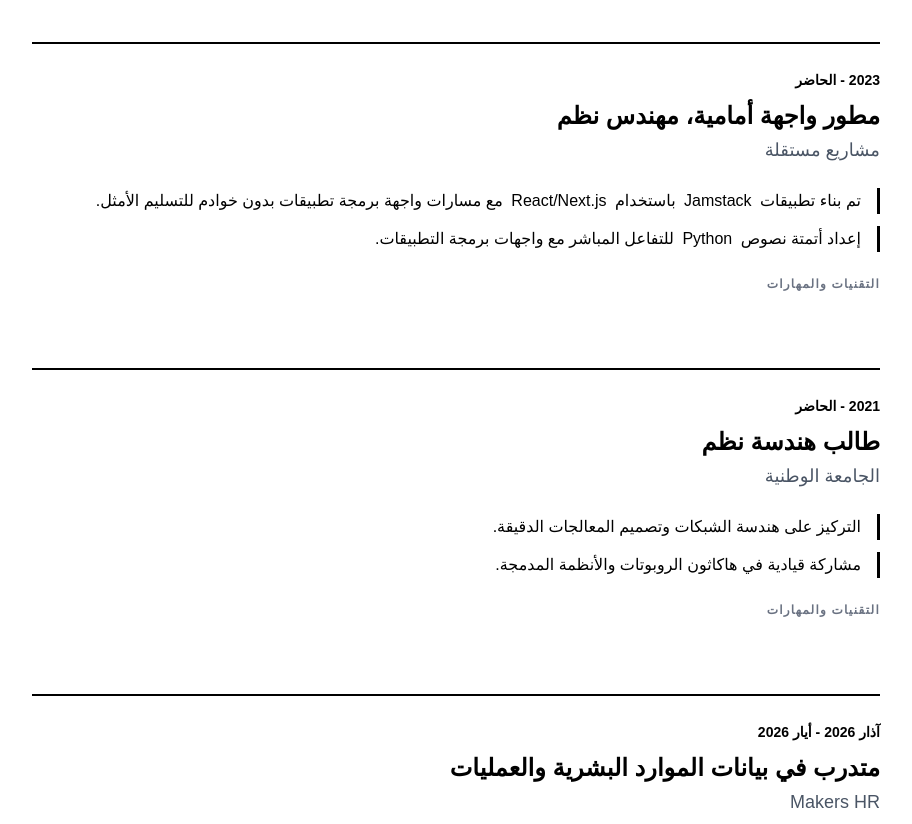
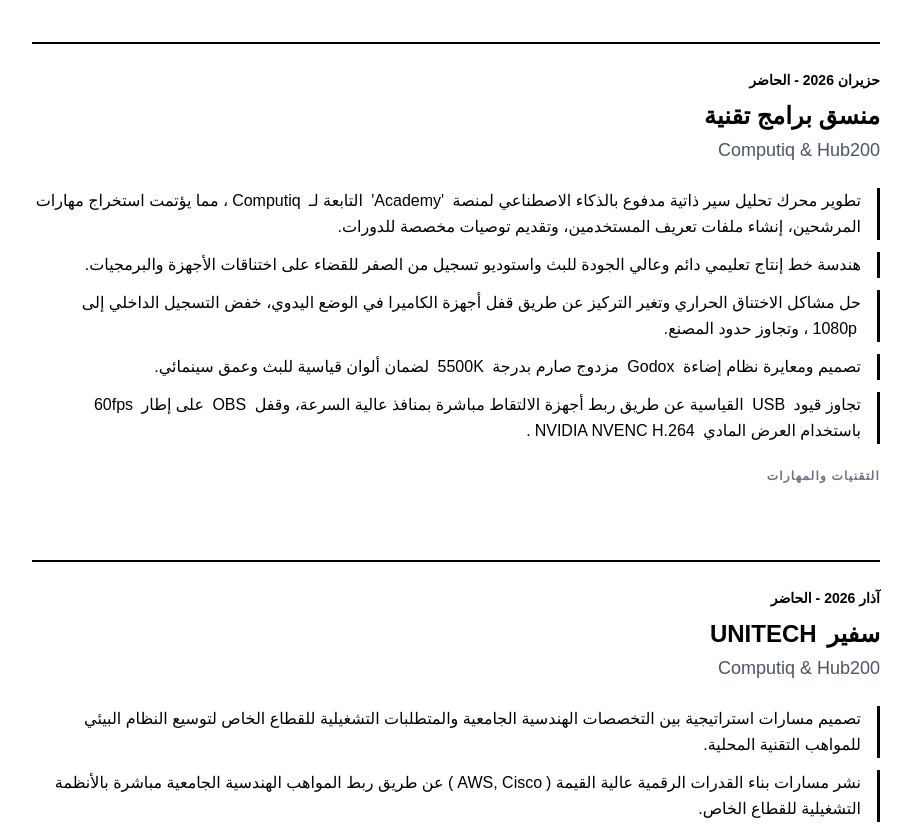
Before and after one commit to Hunter-of-world/portfolio, a Next.js app: page / in a window 1280 px wide. Shown: the part 5220-6044 px from the top of the page, without its empty margins (184-1096 px from the left). Built offline with nearby package versions, Linux system fonts and the light colour scheme.

Commit message:
Update experience data and sync Arabic translations

```diff
--- a/src/app/i18n.tsx
+++ b/src/app/i18n.tsx
@@ -85,22 +85,26 @@
       technologies: "التقنيات والمهارات",
       data: {
         "1": {
-          role: "مطور واجهة أمامية، مهندس نظم",
-          organization: "مشاريع مستقلة",
-          timeline: "2023 - الحاضر",
+          role: "منسق برامج تقنية",
+          organization: "Computiq & Hub200",
+          timeline: "حزيران 2026 - الحاضر",
           achievements: [
-            <>تم بناء تطبيقات <span dir="ltr" className="inline-block mx-1">Jamstack</span> باستخدام <span dir="ltr" className="inline-block mx-1">React/Next.js</span> مع مسارات واجهة برمجة تطبيقات بدون خوادم للتسليم الأمثل.</>,
-            <>إعداد أتمتة نصوص <span dir="ltr" className="inline-block mx-1">Python</span> للتفاعل المباشر مع واجهات برمجة التطبيقات.</>
+            <>تطوير محرك تحليل سير ذاتية مدفوع بالذكاء الاصطناعي لمنصة <span dir="ltr" className="inline-block mx-1">'Academy'</span> التابعة لـ <span dir="ltr" className="inline-block mx-1">Computiq</span>، مما يؤتمت استخراج مهارات المرشحين، إنشاء ملفات تعريف المستخدمين، وتقديم توصيات مخصصة للدورات.</>,
+            "هندسة خط إنتاج تعليمي دائم وعالي الجودة للبث واستوديو تسجيل من الصفر للقضاء على اختناقات الأجهزة والبرمجيات.",
+            <>حل مشاكل الاختناق الحراري وتغير التركيز عن طريق قفل أجهزة الكاميرا في الوضع اليدوي، خفض التسجيل الداخلي إلى <span dir="ltr" className="inline-block mx-1">1080p</span>، وتجاوز حدود المصنع.</>,
+            <>تصميم ومعايرة نظام إضاءة <span dir="ltr" className="inline-block mx-1">Godox</span> مزدوج صارم بدرجة <span dir="ltr" className="inline-block mx-1">5500K</span> لضمان ألوان قياسية للبث وعمق سينمائي.</>,
+            <>تجاوز قيود <span dir="ltr" className="inline-block mx-1">USB</span> القياسية عن طريق ربط أجهزة الالتقاط مباشرة بمنافذ عالية السرعة، وقفل <span dir="ltr" className="inline-block mx-1">OBS</span> على إطار <span dir="ltr" className="inline-block mx-1">60fps</span> باستخدام العرض المادي <span dir="ltr" className="inline-block mx-1">NVIDIA NVENC H.264</span>.</>
           ],
           tags: []
         },
         "2": {
-          role: "طالب هندسة نظم",
-          organization: "الجامعة الوطنية",
-          timeline: "2021 - الحاضر",
+          role: <>سفير <span dir="ltr" className="inline-block mx-1">UniTech</span></>,
+          organization: "Computiq & Hub200",
+          timeline: "آذار 2026 - الحاضر",
           achievements: [
-            "التركيز على هندسة الشبكات وتصميم المعالجات الدقيقة.",
-            "مشاركة قيادية في هاكاثون الروبوتات والأنظمة المدمجة."
+            "تصميم مسارات استراتيجية بين التخصصات الهندسية الجامعية والمتطلبات التشغيلية للقطاع الخاص لتوسيع النظام البيئي للمواهب التقنية المحلية.",
+            <>نشر مسارات بناء القدرات الرقمية عالية القيمة (<span dir="ltr" className="inline-block mx-1">AWS, Cisco</span>) عن طريق ربط المواهب الهندسية الجامعية مباشرة بالأنظمة التشغيلية للقطاع الخاص.</>,
+            "تحديد المواهب التقنية ذات الإمكانات العالية داخل الأوساط الأكاديمية وربطهم مباشرة بالتطبيقات الصناعية العملية وبيئات العمل المؤسسية."
           ],
           tags: []
         },
--- a/src/data/experience.json
+++ b/src/data/experience.json
@@ -1,5 +1,5 @@
 [
-  { "id": "1", "organization": "Computiq", "role": "Technical Program Coordinator", "timeline": "June 2026 - Present", "achievements": ["Engineered a permanent, broadcast-quality educational production pipeline and recording studio from the ground up to eliminate hardware and software bottlenecks.", "Solved thermal throttling and shifting focus issues by locking camera hardware into Manual mode, dropping internal recording to 1080p, and overriding factory limits.", "Designed and calibrated a strict 5500K dual-light Godox ecosystem to guarantee broadcast-standard color science and cinematic depth.", "Bypassed standard USB limitations by hardwiring capture hardware directly to high-speed ports, locking OBS to a 60fps canvas using NVIDIA NVENC H.264 hardware rendering."], "tags": ["Hardware Infrastructure", "Video Production Pipeline", "OBS", "Hardware Troubleshooting", "Technical Documentation"] },
+  { "id": "1", "organization": "Computiq & Hub200", "role": "Technical Program Coordinator", "timeline": "June 2026 - Present", "achievements": ["Developing an AI-driven resume analysis engine for Computiq's 'Academy' platform, automating candidate skill extraction, user profile generation, and personalized course recommendations.", "Engineered a permanent, broadcast-quality educational production pipeline and recording studio from the ground up to eliminate hardware and software bottlenecks.", "Solved thermal throttling and shifting focus issues by locking camera hardware into Manual mode, dropping internal recording to 1080p, and overriding factory limits.", "Designed and calibrated a strict 5500K dual-light Godox ecosystem to guarantee broadcast-standard color science and cinematic depth.", "Bypassed standard USB limitations by hardwiring capture hardware directly to high-speed ports, locking OBS to a 60fps canvas using NVIDIA NVENC H.264 hardware rendering."], "tags": ["AI Development", "Hardware Infrastructure", "Video Production Pipeline", "OBS", "Hardware Troubleshooting", "Technical Documentation"] },
   { "id": "2", "organization": "Computiq & Hub200", "role": "UniTech Ambassador", "timeline": "March 2026 - Present", "achievements": ["Architecting strategic pipelines between university engineering tracks and private-sector operational demands to scale the local technical talent ecosystem.", "Deploying high-value digital capacity-building tracks (AWS, Cisco) by bridging university engineering talent directly into private-sector operational ecosystems.", "Identifying high-potential tech talent within academia and bridging them directly into practical industry applications and corporate ecosystems."], "tags": ["Ecosystem Strategy", "Cross-Functional Leadership", "Institutional Outreach", "Program Coordination"] },
   { "id": "3", "organization": "Makers HR", "role": "HR Data & Operations Intern", "timeline": "March 2026 - May 2026", "achievements": ["Bridged the gap between human resources and engineering by applying technical automation to streamline operational bottlenecks.", "Automated data collection, validation, and processing of over 2,000 business records by engineering and deploying a Python/Pandas pipeline.", "Loaded automated data directly into the company's database, eliminating manual entry errors and drastically reducing processing time.", "Served as documentation lead, recording and organizing operational sessions to build a high-integrity internal repository."], "tags": ["Python", "Pandas", "Data Automation", "Technical Documentation", "Operations"] },
   { "id": "4", "organization": "University of Baghdad", "role": "Student, B.Sc. Information and Communication Engineering", "timeline": "November 2025 - December 2029", "achievements": ["Core Coursework: Network Architecture, Digital Logic Circuit Design, Embedded Systems (Arduino/Microcontrollers), and Software Automation.", "Technical Focus: Advanced routing and switching protocols, TTL hardware integration, and data pipeline development using Python and C++."], "tags": ["Network Architecture", "Embedded Systems", "TTL Logic", "C++", "Routing & Switching"] }
```
